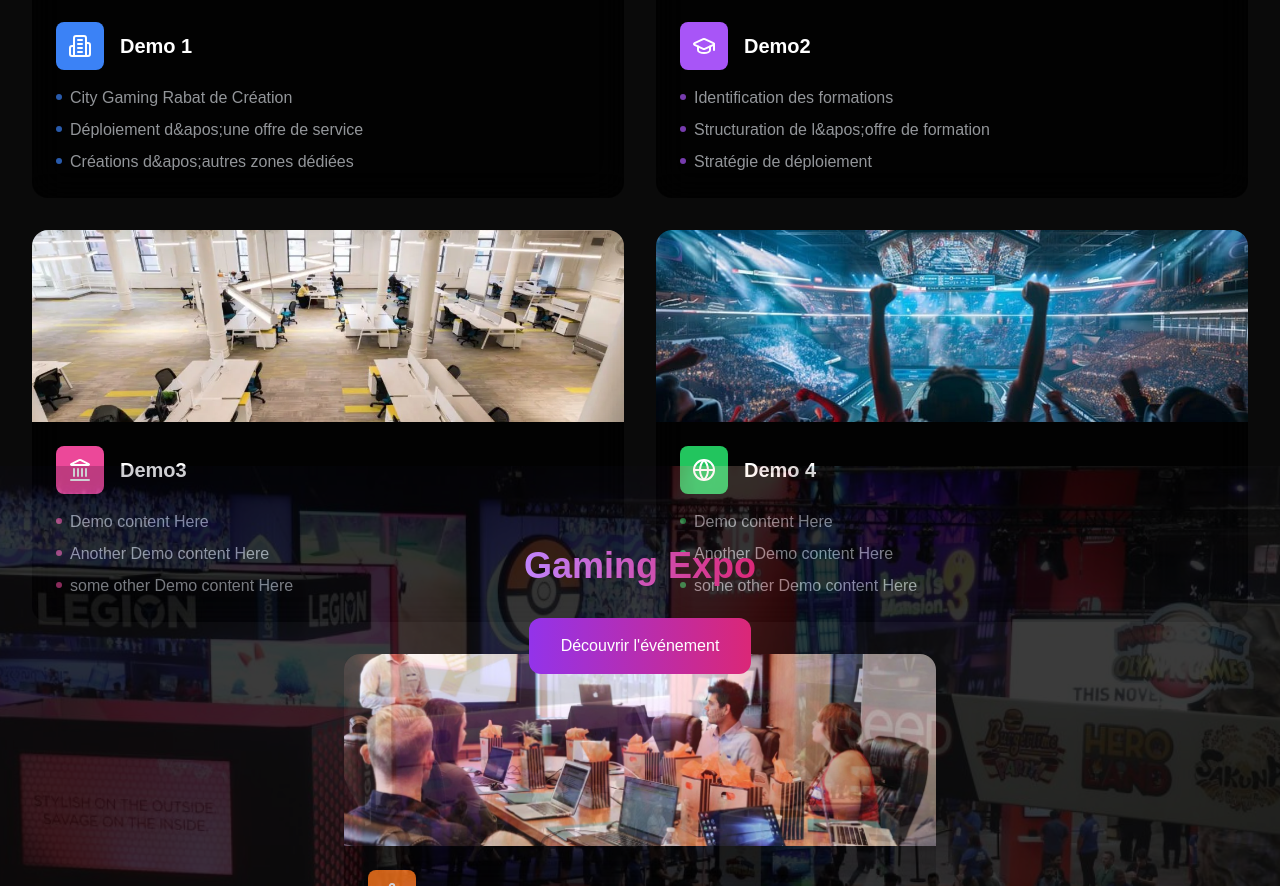
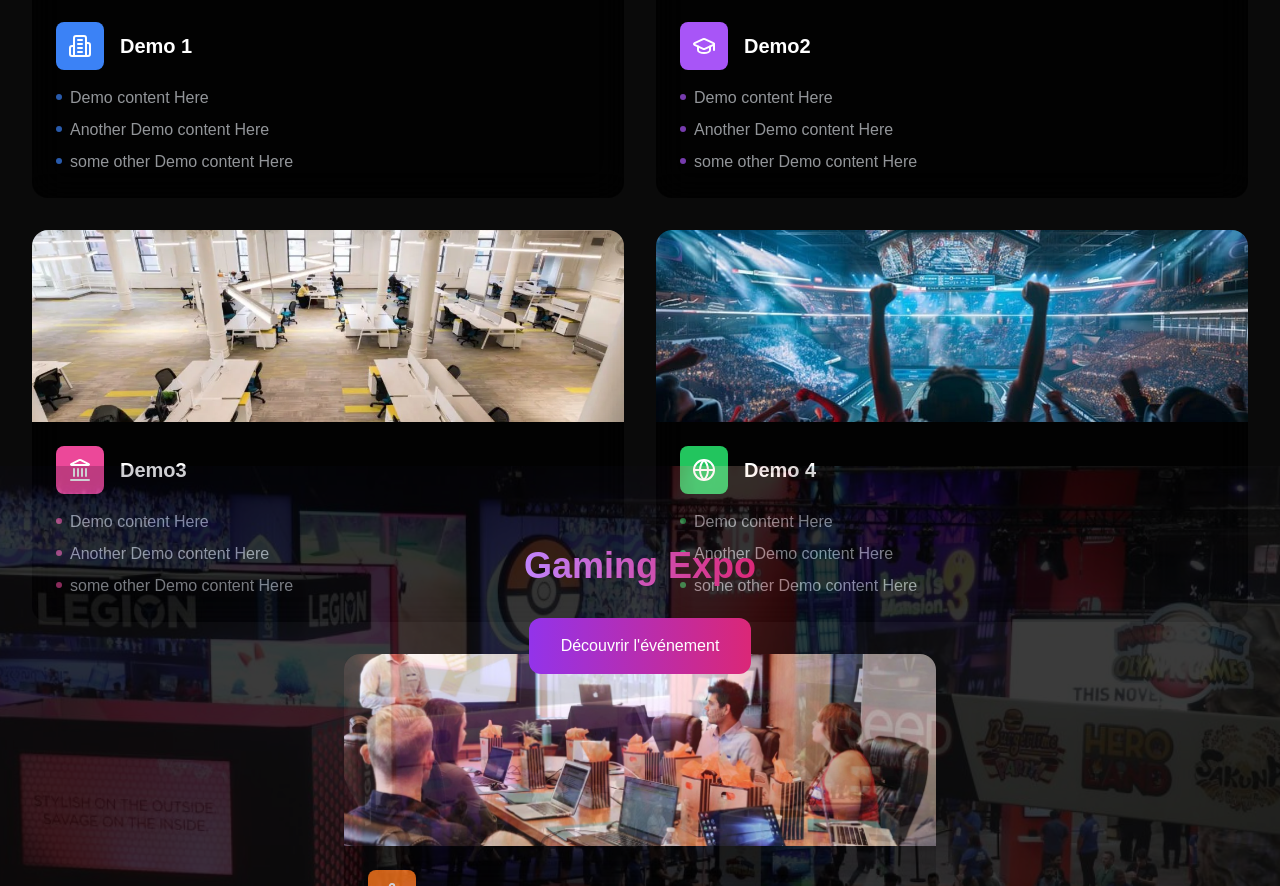
Before and after one commit to anassk01/Demo-game, a Next.js app: page / in a window 1280 px wide. Shown: the part 1074-1960 px from the top of the page. Built offline with nearby package versions, Linux system fonts and the light colour scheme.

Commit message:
third  commit

```diff
--- a/src/components/GamingStrategySupreme.tsx
+++ b/src/components/GamingStrategySupreme.tsx
@@ -188,10 +188,11 @@ const GamingStrategyMinistry: React.FC = () => {
     {
       title: "Demo 1",
       description: [
-        "City Gaming Rabat de Création",
-        "Déploiement d&apos;une offre de service",
-        "Créations d&apos;autres zones dédiées"
-      ],
+        "Demo content Here ",
+        "Another Demo content Here ",
+        "some other Demo content Here "
+
+    ],
       icon: Building2,
       image: IMAGES.gamingCity,
       color: "bg-blue-500"
@@ -199,10 +200,11 @@ const GamingStrategyMinistry: React.FC = () => {
     {
       title: "Demo2 ",
       description: [
-        "Identification des formations",
-        "Structuration de l&apos;offre de formation",
-        "Stratégie de déploiement"
-      ],
+        "Demo content Here ",
+        "Another Demo content Here ",
+        "some other Demo content Here "
+
+    ],
       icon: GraduationCap,
       image: IMAGES.formation,
       color: "bg-purple-500"
```
